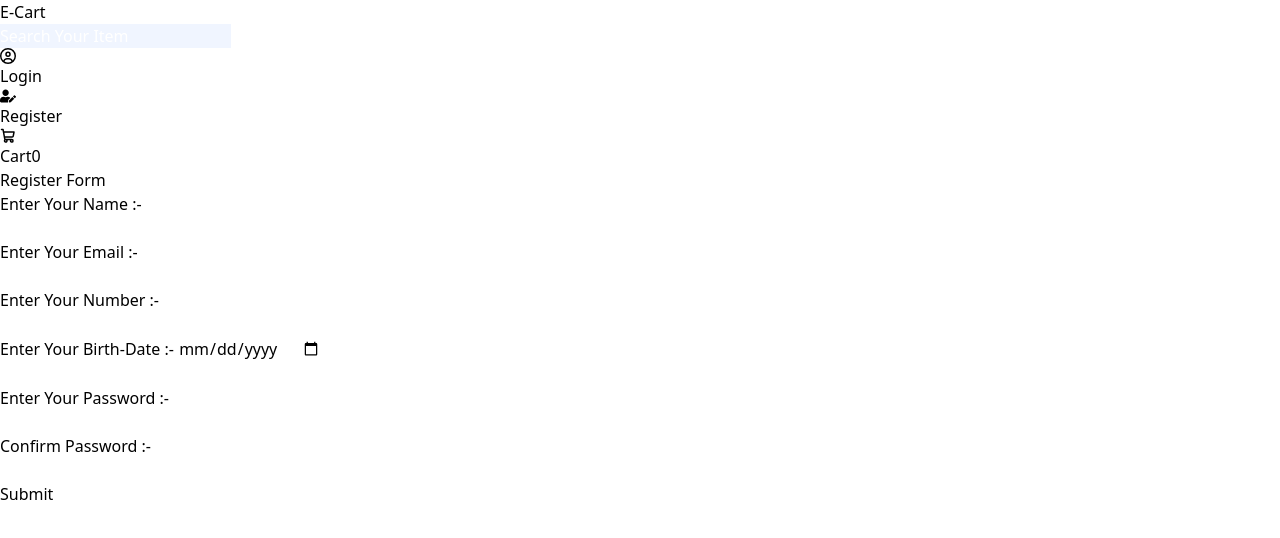
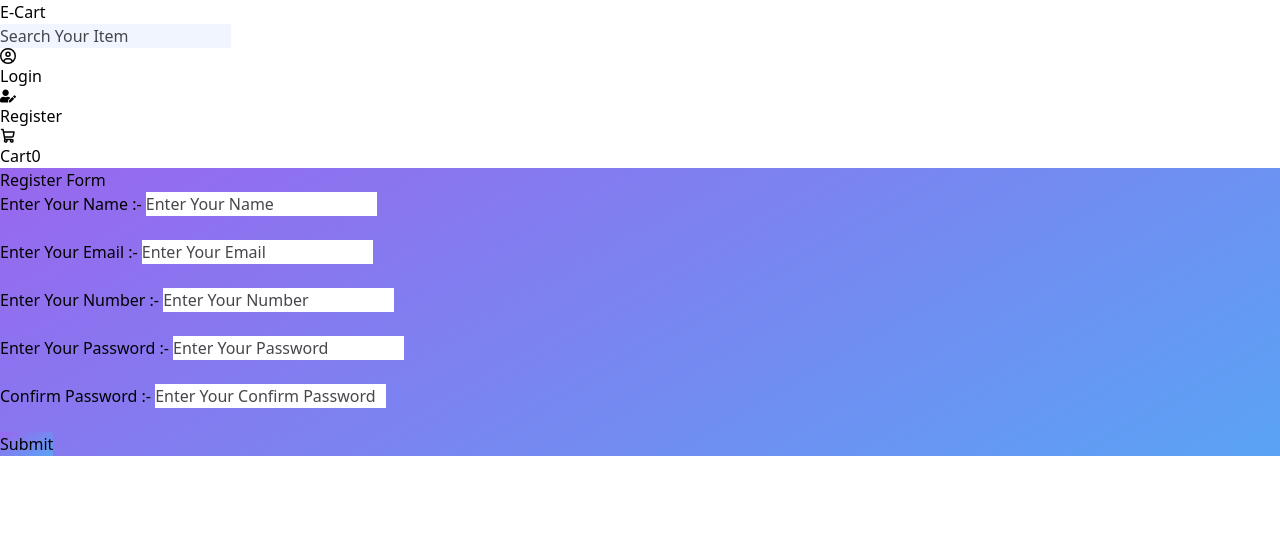
Before and after one commit to rohit9github/React_E-Com, a React app in the folder E-Commerce/: page /register in a window 1280 px wide. Shown: the top 538 px of the page. Built offline with nearby package versions, Linux system fonts and the light colour scheme; no server answers; the HTML template or start-up script is replaced by a standard one.

Commit message:
add style in register form

```diff
--- a/E-Commerce/src/App.css
+++ b/E-Commerce/src/App.css
@@ -37,5 +37,6 @@ header form input {
     background: linear-gradient(150deg,#9967ee,#5aa3f4);
 }
 ::placeholder{
-    color: white !important;
+    color: #45474B !important;
+    font-weight: 500;
 }
--- a/E-Commerce/src/Components/Login.jsx
+++ b/E-Commerce/src/Components/Login.jsx
@@ -35,18 +35,18 @@ const Login = () => {
 
     return (
         <>
-            <div className="linear-bg h-screen">
-            <h2 className="text-center text-5xl font-semibold">Login Form</h2>
-            <div className="max-w-4xl mx-auto px-4 border">
-                <div className="flex justify-center p-5">
-                    <form method="post" onSubmit={(e) => handleSubmit(e)}>
-                        <label className="text-xl font-medium mb-2 inline-block text-white">Enter Your Username :- </label>
-                        <input type="text" placeholder="Enter Your Username" className="inline-block w-full pr-6 border-white border-b-2 py-2 ps-4 text-lg outline-none bg-transparent " name="username" onChange={(e) => getInputValue(e)} /><br /><br />
-                        <label className="text-xl font-medium mb-2 inline-block text-white">Enter Your Email :- </label>
-                        <input type="text" placeholder="Enter Your Email" className="inline-block w-full pr-6 border-white border-b-2 py-2 ps-4 text-lg outline-none bg-transparent " name="email" onChange={(e) => getInputValue(e)} /><br /><br />
-                        <label className="text-xl font-medium mb-2 inline-block text-white">Enter Your Password :- </label>
-                        <input type="text" placeholder=" Enter Your Password" className="inline-block w-full pr-6 border-white border-b-2 py-2 ps-4 text-lg outline-none bg-transparent " name="pass" onChange={(e) => getInputValue(e)} /> <br /><br />
-                        <button type="submit" className="bg-blue-600 text-white text-lg font-medium px-7 py-1 mt-8">Login</button>
+            <div className="linear-bg h-screen flex justify-center items-center">
+            <div className="max-w-4xl mx-auto px-4 border bg-white py-20 rounded-md">
+            <h2 className="text-center text-5xl font-semibold ">Login Form</h2>
+                <div className="flex justify-center px-16 mt-10">
+                    <form method="post" onSubmit={(e) => handleSubmit(e)} >
+                        <label className="text-xl font-medium mb-2 inline-block">Enter Your Username :- </label>
+                        <input type="text" placeholder="Enter Your Username" className="border-black inline-block w-full pr-6 border-b-2 py-2 ps-4 text-lg outline-none bg-transparent " name="username" onChange={(e) => getInputValue(e)} /><br /><br />
+                        <label className="text-xl font-medium mb-2 inline-block">Enter Your Email :- </label>
+                        <input type="text" placeholder="Enter Your Email" className="border-black inline-block w-full pr-6 border-b-2 py-2 ps-4 text-lg outline-none bg-transparent " name="email" onChange={(e) => getInputValue(e)} /><br /><br />
+                        <label className="text-xl font-medium mb-2 inline-block">Enter Your Password :- </label>
+                        <input type="text" placeholder=" Enter Your Password" className="border-black inline-block w-full pr-6 border-b-2 py-2 ps-4 text-lg outline-none bg-transparent " name="pass" onChange={(e) => getInputValue(e)} /> <br /><br />
+                        <button type="submit" className="linear-bg w-full text-white text-2xl font-semibold px-7 py-3 mt-8 rounded-md">Login</button>
                     </form>
                 </div>
             </div>
--- a/E-Commerce/src/Components/Register.jsx
+++ b/E-Commerce/src/Components/Register.jsx
@@ -1,5 +1,5 @@
 import { useState } from "react"
-import { ToastContainer,toast  } from 'react-toastify';
+import { ToastContainer, toast } from 'react-toastify';
 import 'react-toastify/dist/ReactToastify.css';
 
 
@@ -18,30 +18,32 @@ const Register = () => {
         e.preventDefault()
         let users = JSON.parse(localStorage.getItem("user")) || [];
         users.push(registerUser);
-        localStorage.setItem("user",JSON.stringify(users));
+        localStorage.setItem("user", JSON.stringify(users));
         setRegisterUser({})
         toast.success("Register SuccessFully")
     }
 
     return (
         <>
-            <h2 className="text-center text-5xl font-semibold my-5">Register Form</h2>
-            <div className="flex justify-center mt-10">
-                <form method="post" onSubmit={(e) => handleSubmit(e)}>
-                    <label htmlFor="">Enter Your Name :- </label>
-                    <input type="text" placeholder="Enter Your Name" name="username" value={registerUser.username ? registerUser.username : ""} onChange={(e) => getUserValue(e)} /><br /><br />
-                    <label htmlFor="">Enter Your Email :- </label>
-                    <input type="text" placeholder="Enter Your Email" name="email" value={registerUser.email ? registerUser.email : ""} onChange={(e) => getUserValue(e)} /><br /><br />
-                    <label htmlFor="">Enter Your Number :-  </label>
-                    <input type="text" placeholder="Enter Your Number" name="number" value={registerUser.number ? registerUser.number : ""} onChange={(e) => getUserValue(e)} /><br /><br />
-                    <label htmlFor="">Enter Your Birth-Date :- </label>
-                    <input type="date" name="bdate" value={registerUser.bdate?registerUser.bdate :""} onChange={(e) => getUserValue(e)} /><br /><br />
-                    <label htmlFor="">Enter Your Password :-  </label>
-                    <input type="text" placeholder="Enter Your Password" name="pass" value={registerUser.pass?registerUser.pass :""} onChange={(e) => getUserValue(e)} /><br /><br />
-                    <label htmlFor="">Confirm Password :- </label>
-                    <input type="text" placeholder="Enter Your Confirm Password" name="confirmpass" value={registerUser.confirmpass ? registerUser.confirmpass :""} onChange={(e) => getUserValue(e)} /><br /> <br />
-                    <button type="submit">Submit</button>
-                </form>
+            <div className="linear-bg h-screen flex items-center justify-center">
+                <div className="max-w-7xl mx-auto px-4 border bg-white py-8 rounded-md">
+                    <h2 className="text-center text-5xl font-semibold my-5">Register Form</h2>
+                    <div className="flex justify-center px-28 mt-10 ">
+                        <form method="post" onSubmit={(e) => handleSubmit(e)}>
+                            <label className="text-xl font-medium mb-2 inline-block">Enter Your Name :- </label>
+                            <input className="border-black inline-block w-full pr-6 border-b-2 py-2 ps-4 text-lg outline-none bg-transparent " type="text" placeholder="Enter Your Name" name="username" value={registerUser.username ? registerUser.username : ""} onChange={(e) => getUserValue(e)} /><br /><br />
+                            <label className="text-xl font-medium mb-2 inline-block">Enter Your Email :- </label>
+                            <input className="border-black inline-block w-full pr-6 border-b-2 py-2 ps-4 text-lg outline-none bg-transparent " type="text" placeholder="Enter Your Email" name="email" value={registerUser.email ? registerUser.email : ""} onChange={(e) => getUserValue(e)} /><br /><br />
+                            <label className="text-xl font-medium mb-2 inline-block">Enter Your Number :-  </label>
+                            <input className="border-black inline-block w-full pr-6 border-b-2 py-2 ps-4 text-lg outline-none bg-transparent " type="text" placeholder="Enter Your Number" name="number" value={registerUser.number ? registerUser.number : ""} onChange={(e) => getUserValue(e)} /><br /><br />
+                            <label className="text-xl font-medium mb-1 inline-block">Enter Your Password :-  </label>
+                            <input className="border-black inline-block w-full pr-6 border-b-2 py-2 ps-4 text-lg outline-none bg-transparent " type="text" placeholder="Enter Your Password" name="pass" value={registerUser.pass ? registerUser.pass : ""} onChange={(e) => getUserValue(e)} /><br /><br />
+                            <label className="text-xl font-medium mb-1 inline-block">Confirm Password :- </label>
+                            <input className="border-black inline-block w-full pr-6 border-b-2 py-2 ps-4 text-lg outline-none bg-transparent " type="text" placeholder="Enter Your Confirm Password" name="confirmpass" value={registerUser.confirmpass ? registerUser.confirmpass : ""} onChange={(e) => getUserValue(e)} /><br /> <br />
+                            <button type="submit" className="linear-bg w-full text-white text-2xl font-semibold px-7 py-3 mt-8 rounded-md">Submit</button>
+                        </form>
+                    </div>
+                </div>
             </div>
             <ToastContainer />
         </>
```
